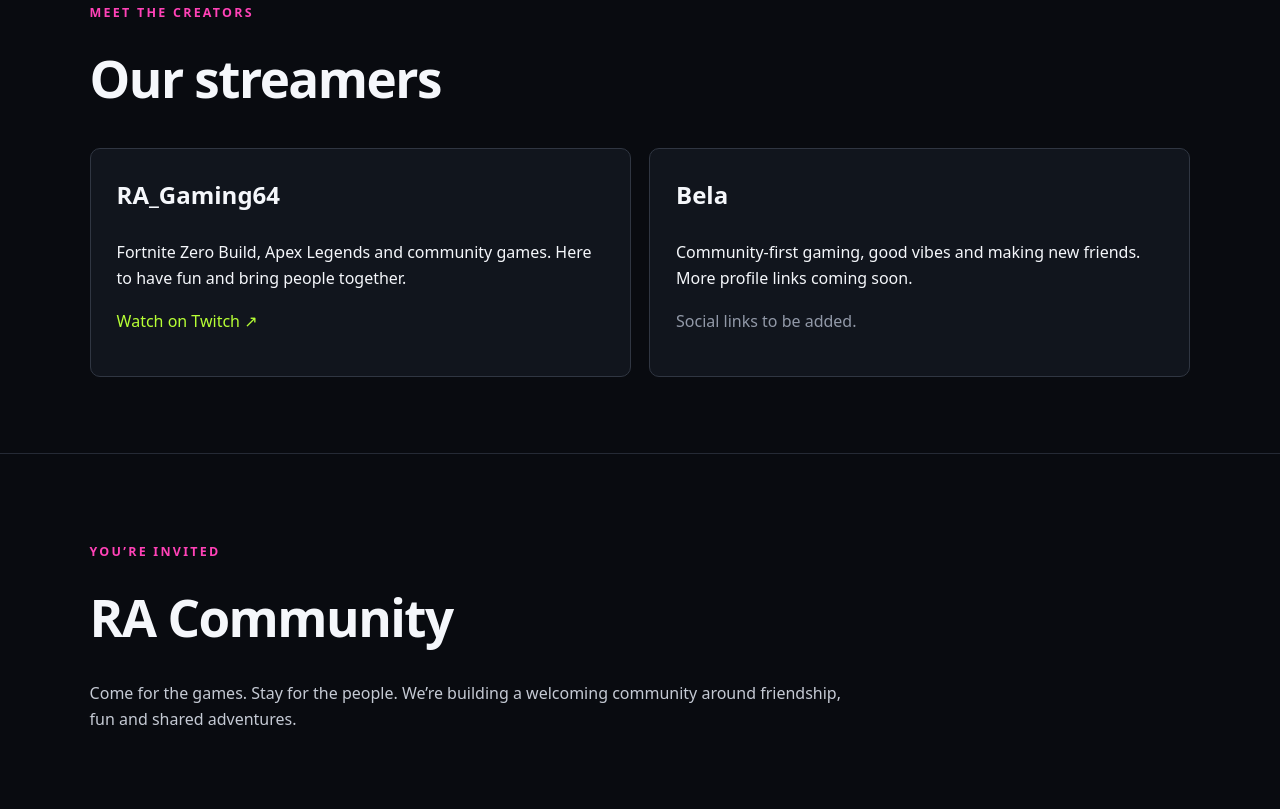
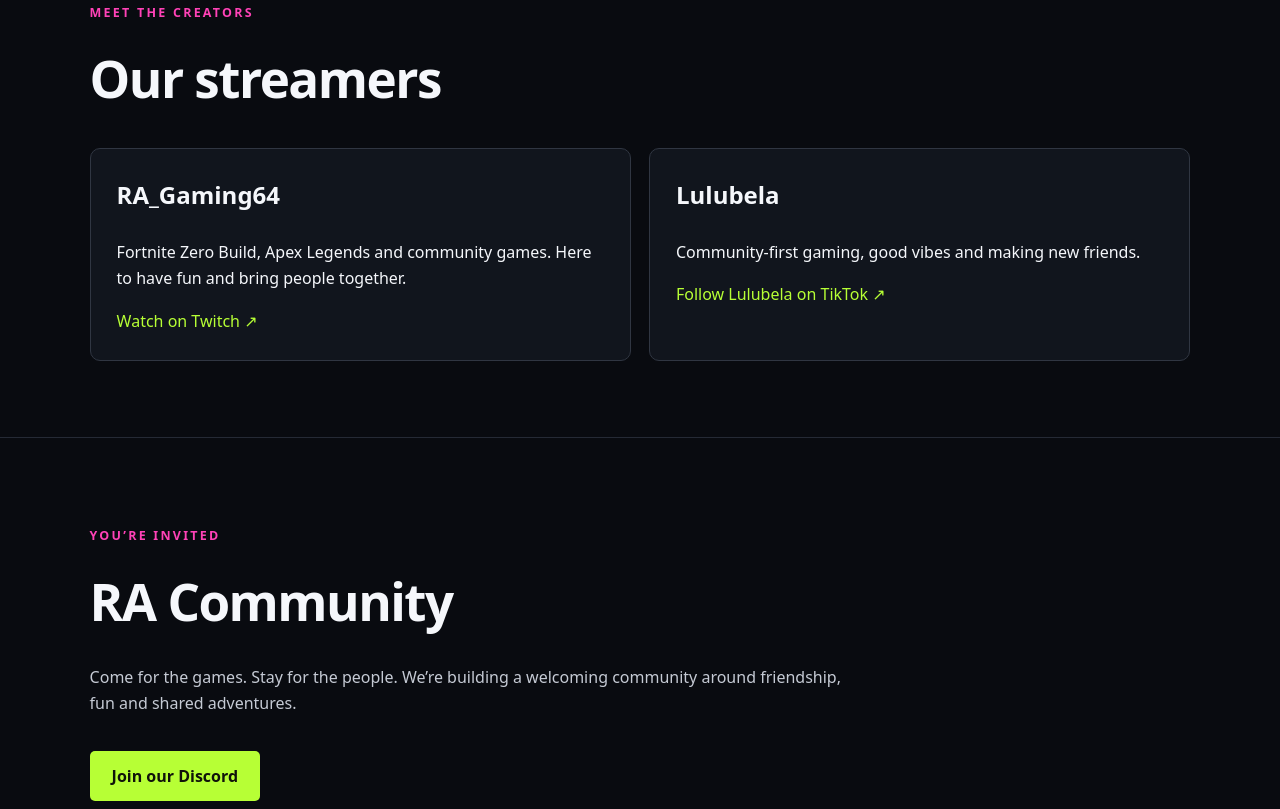
Before and after one commit to RAGaming64/ragaming64.github.io, a plain HTML site: page index.html in a window 1280 px wide. Shown: the part 1191-2000 px from the top of the page. Drawn offline with Linux system fonts and the light colour scheme.

Commit message:
Update index.html

```diff
--- a/index.html
+++ b/index.html
@@ -12,8 +12,8 @@
 <main>
 <section class="hero" id="home"><p class="eyebrow">TWO GAMERS. ONE VISION. ONE COMMUNITY.</p><h1>Play together.<br><span>Belong together.</span></h1><p>Gaming is better when the community comes first. Join RA/BELA GAMING for good games, new friendships and unforgettable moments.</p><a class="button" href="#streamers">Meet the streamers</a></section>
 <section id="about"><p class="eyebrow">WHO WE ARE</p><h2>More than a game.</h2><p>RA/BELA GAMING brings people together through gaming, laughter and community. Whether you’re here to watch, play or make new friends, there’s a place for you.</p></section>
-<section id="streamers"><p class="eyebrow">MEET THE CREATORS</p><h2>Our streamers</h2><div class="cards"><article><h3>RA_Gaming64</h3><p>Fortnite Zero Build, Apex Legends and community games. Here to have fun and bring people together.</p><a href="https://www.twitch.tv/ra_gaming64" target="_blank" rel="noopener">Watch on Twitch ↗</a></article><article><h3>Bela</h3><p>Community-first gaming, good vibes and making new friends. More profile links coming soon.</p><p class="muted">Social links to be added.</p></article></div></section>
-<section id="community"><p class="eyebrow">YOU’RE INVITED</p><h2>RA Community</h2><p>Come for the games. Stay for the people. We’re building a welcoming community around friendship, fun and shared adventures.</p></section>
+<section id="streamers"><p class="eyebrow">MEET THE CREATORS</p><h2>Our streamers</h2><div class="cards"><article><h3>RA_Gaming64</h3><p>Fortnite Zero Build, Apex Legends and community games. Here to have fun and bring people together.</p><a href="https://www.twitch.tv/ra_gaming64" target="_blank" rel="noopener">Watch on Twitch ↗</a></article><article><h3>Lulubela</h3><p>Community-first gaming, good vibes and making new friends.</p><a href="https://www.tiktok.com/@lulubela16?_r=1&_t=ZS-9BkmmBr9eRq" target="_blank" rel="noopener">Follow Lulubela on TikTok ↗</a></article></div></section>
+<section id="community"><p class="eyebrow">YOU’RE INVITED</p><h2>RA Community</h2><p>Come for the games. Stay for the people. We’re building a welcoming community around friendship, fun and shared adventures.</p><a class="button" href="https://discord.gg/C9BAExvc23" target="_blank" rel="noopener">Join our Discord</a></section>
 <section id="events"><p class="eyebrow">PLAY WITH US</p><h2>Events & community games</h2><p>Community events and stream dates will be announced here. Follow our channels for the latest updates.</p></section>
 <section id="contact"><p class="eyebrow">LET’S CONNECT</p><h2>Partnerships & contact</h2><p>For collaborations, sponsorships or community enquiries, reach out through our social channels.</p><a href="https://www.twitch.tv/ra_gaming64" target="_blank" rel="noopener">Twitch: ra_gaming64 ↗</a></section>
 </main><footer>© <span id="year"></span> RA/BELA GAMING · Built for the community.</footer>
```
